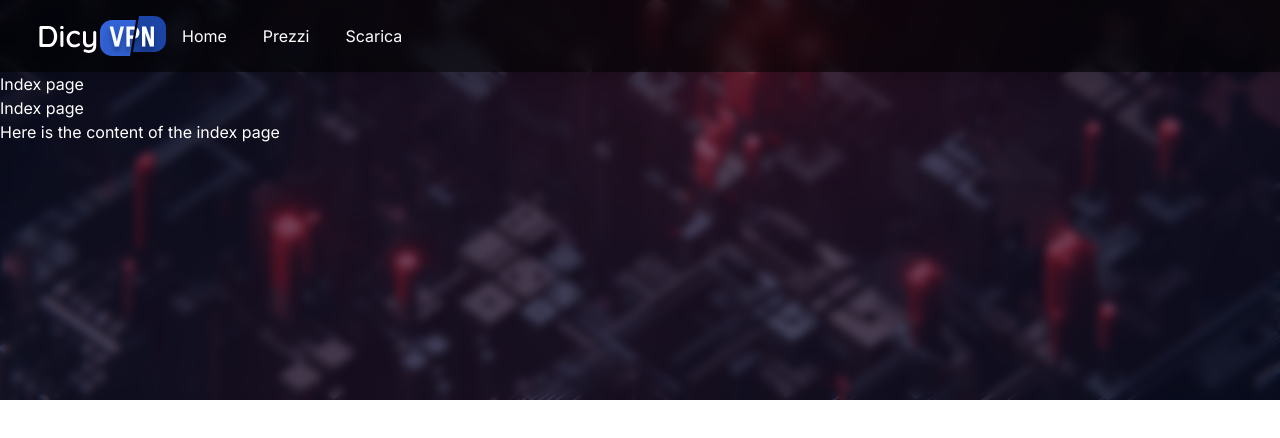
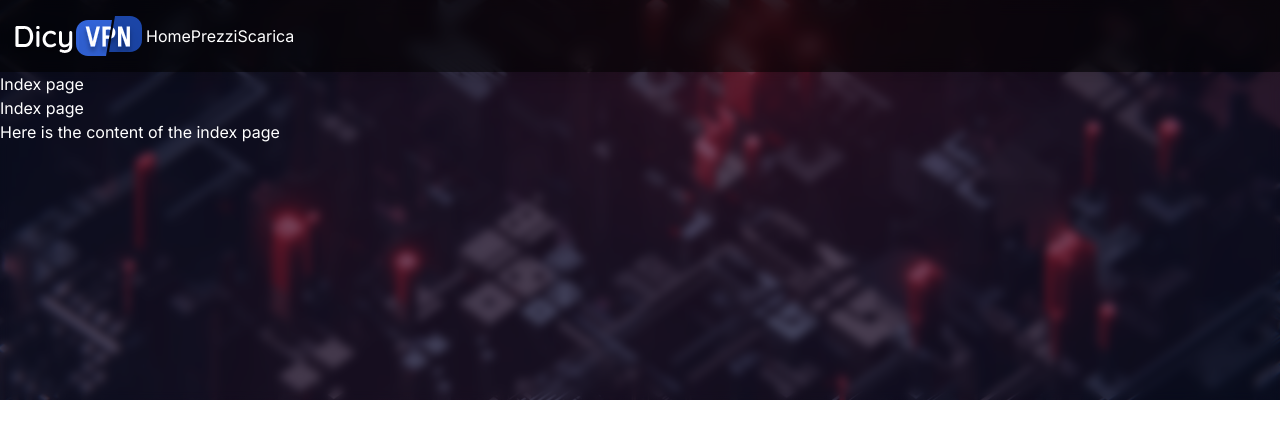
Before and after one commit to Dicy/vpn-website, a Nuxt app: page / in a window 1280 px wide. Shown: the top 438 px of the page. Built offline with nearby package versions, Linux system fonts and the light colour scheme.

Commit message:
Change spacings

```diff
--- a/tailwind.config.ts
+++ b/tailwind.config.ts
@@ -4,15 +4,16 @@ export default {
   content: [],
   theme: {
     fontFamily: {
-      sans: ['Inter',  'ui-sans-serif', 'system-ui', '-apple-system', 'BlinkMacSystemFont', '"Segoe UI"', 'Roboto', '"Helvetica Neue"', 'Arial', '"Noto Sans"', 'sans-serif', '"Apple Color Emoji"', '"Segoe UI Emoji"', '"Segoe UI Symbol"', '"Noto Color Emoji"'],
+      sans: ['Inter', 'ui-sans-serif', 'system-ui', '-apple-system', 'BlinkMacSystemFont', '"Segoe UI"', 'Roboto', '"Helvetica Neue"', 'Arial', '"Noto Sans"', 'sans-serif', '"Apple Color Emoji"', '"Segoe UI Emoji"', '"Segoe UI Symbol"', '"Noto Color Emoji"'],
       mono: ['"JetBrains Mono"', 'monospace']
     },
     fontSize: {
-      'h1': ['2.25rem', { lineHeight: '2.5rem' }], // 36px
-      'h2': ['1.5rem', { lineHeight: '2rem' }], // 24px
-      'subtitle': ['1.25rem', { lineHeight: '1.75rem' }], // 20px
-      'normal': ['1rem', { lineHeight: '1.5rem' }], // 16px
-      'small': ['0.875rem', { lineHeight: '1.25rem' }], // 14px
+      'h1': ['2.25rem', {lineHeight: '2.5rem'}], // 36px
+      'h2': ['1.5rem', {lineHeight: '2rem'}], // 24px
+      'subtitle': ['1.25rem', {lineHeight: '1.75rem'}], // 20px
+      'medium': ['1.125rem', {lineHeight: '1.75rem'}], // 18px
+      'normal': ['1rem', {lineHeight: '1.5rem'}], // 16px
+      'small': ['0.875rem', {lineHeight: '1.25rem'}], // 14px
     },
     colors: {
       'inherit': 'inherit',
@@ -54,6 +55,25 @@ export default {
       },
       'bright-green': 'hsl(102, 100%, 54%)',
       'sky-blue': 'hsl(192, 95%, 65%)'
+    },
+    spacing: {
+      4: '0.25rem', // 4px
+      8: '0.5rem', // 8px
+      12: '0.75rem', // 12px
+      16: '1rem', // 16px
+      20: '1.25rem', // and so on
+      24: '1.5rem',
+      28: '1.75rem',
+      32: '2rem',
+      36: '2.25rem',
+      48: '3rem',
+      64: '4rem',
+      80: '5rem',
+      96: '6rem',
+      128: '8rem',
+      192: '12rem',
+      256: '16rem',
+      384: '24rem'
     }
   }
 } as Config;
```
